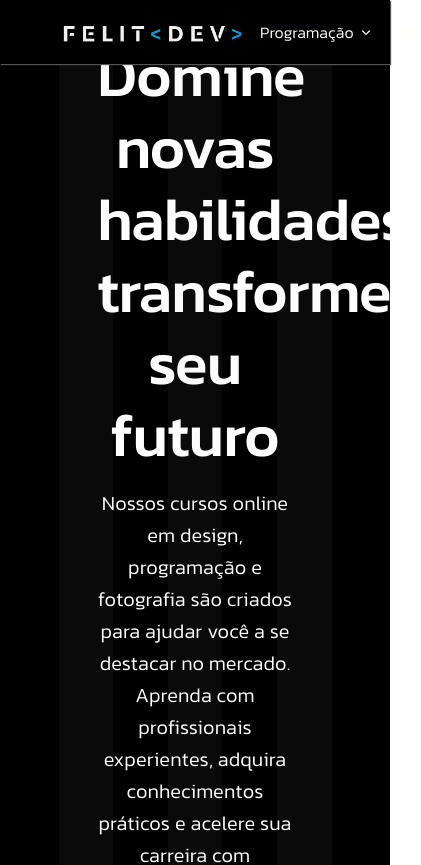
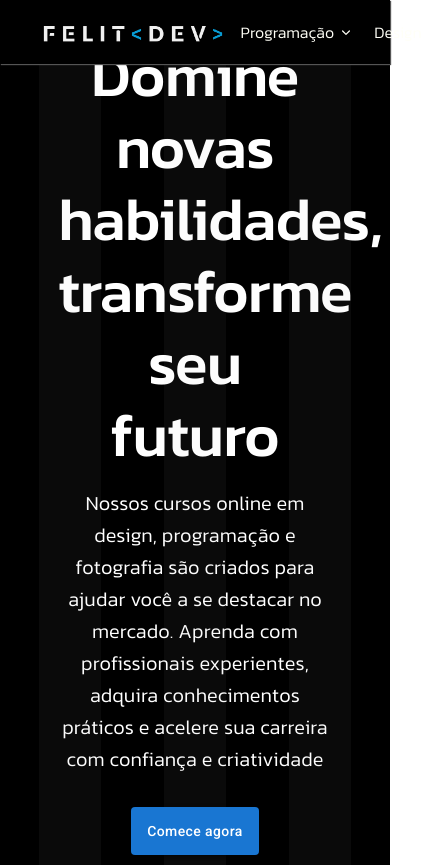
Before and after one commit to Felipe-alv-es/LandingPage, a React (Create React App) app: page / in a window 390 px wide. Shown: the top 865 px of the page, 421 px wide, since content can reach past the window. Built offline with nearby package versions, Linux system fonts and the light colour scheme.

Commit message:
added responsivity to 1440 size

```diff
--- a/src/components/About/About.styles.tsx
+++ b/src/components/About/About.styles.tsx
@@ -8,7 +8,13 @@ export const getContainerStyle = () => ({
   display: "flex",
   "> div": {
     padding: "10%",
-    width: "85%",
+    width: "70%",
+    "@media(max-width: 1920px)": {
+      padding: "10% 5% 10% 5%",
+    },
+    "@media(max-width: 1440px)": {
+      width: "80%",
+    },
   },
 });
 
--- a/src/components/Benefits/Benefits.styles.tsx
+++ b/src/components/Benefits/Benefits.styles.tsx
@@ -7,6 +7,7 @@ export const getContainerStyle = () => ({
   display: "flex",
   marginBottom: "32px",
   "> div": {
+    // background: "coral",
     width: "70%",
   },
 });
--- a/src/components/Home/Home.styles.tsx
+++ b/src/components/Home/Home.styles.tsx
@@ -13,6 +13,10 @@ export const getContainerStyle = () => ({
     textAlign: "center",
     padding: "10% 10% 2% 10%",
     position: "relative",
+    "@media(max-width: 1440px)": {
+      width: "80%",
+      padding: "10% 5% 2% 5%",
+    },
   },
   "> * .swiper-button-next": { marginTop: "-56px" },
   "> * .swiper-button-prev": { marginTop: "-56px" },
--- a/src/components/Navbar/Navbar.styles.ts
+++ b/src/components/Navbar/Navbar.styles.ts
@@ -13,6 +13,9 @@ export const getContainerStyle = () => ({
     position: "fixed",
     width: "70%",
     justifyContent: "space-between",
+    "@media(max-width: 1440px)": {
+      width: "80%",
+    },
   },
 });
 
```
